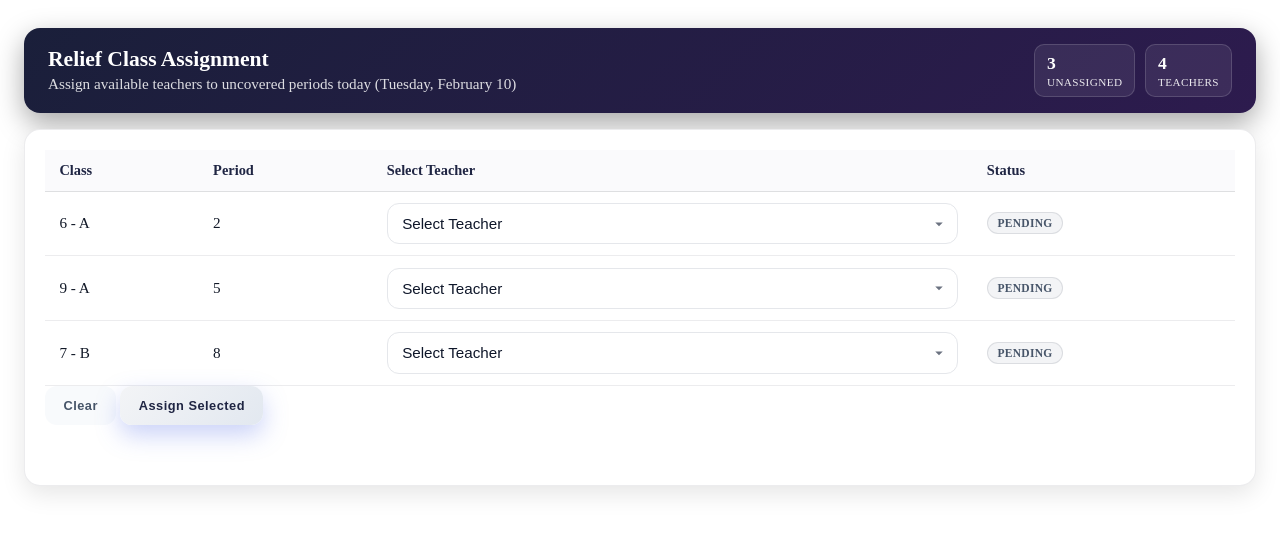
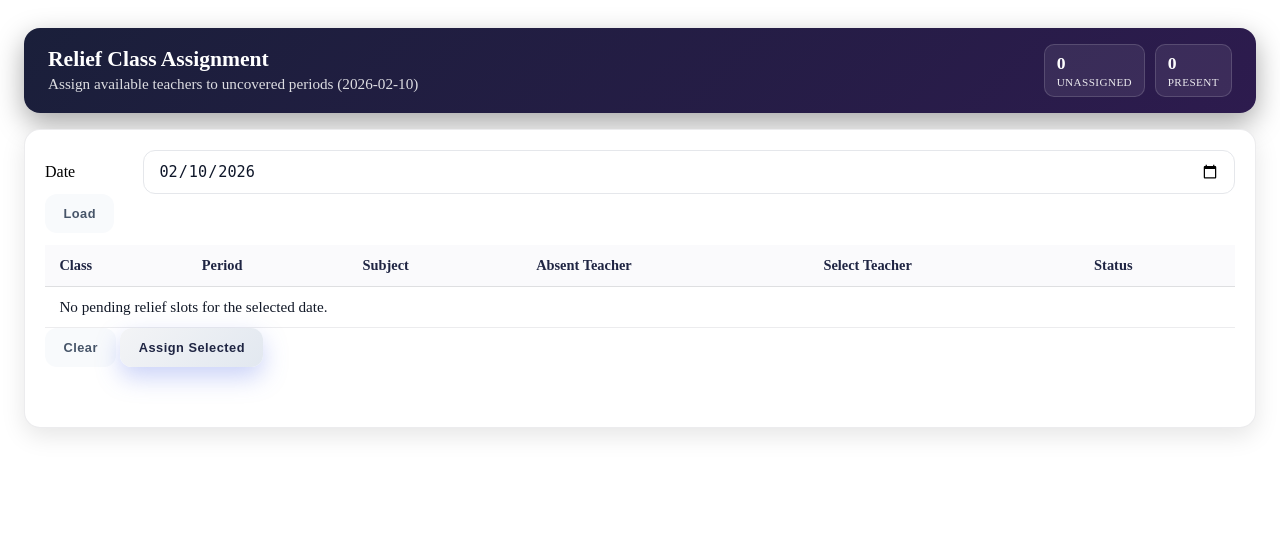
Before and after one commit to Kalana2/Iskole, a PHP site: page /app/Views/admin/relief.php in a window 1280 px wide. Shown: the top 533 px of the page. Run offline with PHP 8.4, Linux system fonts and the light colour scheme.

Commit message:
Relief 001

```diff
--- a/app/Views/templates/reliefManagement.php
+++ b/app/Views/templates/reliefManagement.php
@@ -1,21 +1,57 @@
 <?php
-// Modern Relief Management Assignment Section
-// Expecting $pendingRelief (array of [class, period]) and $teachers (array of id=>name)
-// Provide sample data if not passed from controller.
-if (!isset($pendingRelief)) {
-    $pendingRelief = [
-        ['class' => '6 - A', 'period' => 2],
-        ['class' => '9 - A', 'period' => 5],
-        ['class' => '7 - B', 'period' => 8],
-    ];
+// Relief Management Assignment Section
+
+$selectedDate = $selectedDate ?? ($_GET['date'] ?? date('Y-m-d'));
+if (!preg_match('/^\d{4}-\d{2}-\d{2}$/', $selectedDate)) {
+  $selectedDate = date('Y-m-d');
 }
-if (!isset($teachers)) {
-    $teachers = [
-        'jinendra' => 'R K K Jinendra',
-        'senuru' => 'Senuru D S Senaweera',
-        'rasmsitha' => 'S K T Rasmsitha',
-        'ananda' => 'R S R G A A Ananda',
-    ];
+
+$pendingRelief = $pendingRelief ?? [];
+$presentTeacherCount = $presentTeacherCount ?? 0;
+$reliefError = $reliefError ?? null;
+
+// Demo mode: /admin?tab=Relief&demo=1
+$demoMode = isset($_GET['demo']) && (string)$_GET['demo'] === '1';
+if ($demoMode) {
+  $pendingRelief = [
+    [
+      'timetableID' => 101,
+      'absentTeacherID' => 12,
+      'dayID' => 1,
+      'periodID' => 2,
+      'classID' => 7,
+      'grade' => '10',
+      'section' => 'A',
+      'subjectID' => 3,
+      'subjectName' => 'Mathematics',
+      'absentTeacherName' => 'Mr. Perera',
+      'availableTeachers' => [
+        ['teacherID' => 21, 'teacherSubjectID' => 3, 'name' => 'Ms. Silva', 'subjectName' => 'Mathematics'],
+        ['teacherID' => 22, 'teacherSubjectID' => 3, 'name' => 'Mr. Fernando', 'subjectName' => 'Mathematics'],
+        ['teacherID' => 25, 'teacherSubjectID' => 5, 'name' => 'Ms. Jayasinghe', 'subjectName' => 'Science'],
+      ],
+    ],
+    [
+      'timetableID' => 102,
+      'absentTeacherID' => 18,
+      'dayID' => 1,
+      'periodID' => 5,
+      'classID' => 9,
+      'grade' => '8',
+      'section' => 'B',
+      'subjectID' => 6,
+      'subjectName' => 'English Language',
+      'absentTeacherName' => 'Ms. Kumari',
+      'availableTeachers' => [
+        ['teacherID' => 31, 'teacherSubjectID' => 6, 'name' => 'Mr. Dias', 'subjectName' => 'English Language'],
+        ['teacherID' => 33, 'teacherSubjectID' => 2, 'name' => 'Ms. Wickramasinghe', 'subjectName' => 'History'],
+        ['teacherID' => 34, 'teacherSubjectID' => 4, 'name' => 'Mr. Gunasekara', 'subjectName' => 'ICT'],
+      ],
+    ],
+  ];
+
+  $presentTeacherCount = 42;
+  $reliefError = null;
 }
 ?>
 <link rel="stylesheet" href="/css/reliefManagement/reliefManagement.css" />
@@ -23,14 +59,29 @@
   <header class="mgmt-header">
     <div class="title-wrap">
       <h2 id="relief-assign-title">Relief Class Assignment</h2>
-      <p class="subtitle">Assign available teachers to uncovered periods today (<?php echo date('l, F j'); ?>)</p>
+      <p class="subtitle">Assign available teachers to uncovered periods (<?php echo htmlspecialchars($selectedDate); ?>)</p>
     </div>
     <div class="relief-stats">
       <div class="relief-stat"><span class="relief-stat-val"><?php echo count($pendingRelief); ?></span><span class="relief-stat-label">Unassigned</span></div>
-      <div class="relief-stat"><span class="relief-stat-val"><?php echo count($teachers); ?></span><span class="relief-stat-label">Teachers</span></div>
+      <div class="relief-stat"><span class="relief-stat-val"><?php echo (int)$presentTeacherCount; ?></span><span class="relief-stat-label">Present</span></div>
     </div>
   </header>
   <div class="card">
+    <form method="get" class="relief-form" style="margin-bottom: 12px;">
+      <input type="hidden" name="tab" value="Relief" />
+      <div class="form-actions" style="justify-content: flex-start; gap: 12px;">
+        <label style="display:flex; align-items:center; gap:8px;">
+          <span style="min-width: 90px;">Date</span>
+          <input class="input" type="date" name="date" value="<?php echo htmlspecialchars($selectedDate); ?>" />
+        </label>
+        <button type="submit" class="btn btn-ghost">Load</button>
+      </div>
+    </form>
+
+    <?php if ($reliefError): ?>
+      <div class="assign-log" aria-live="polite"><?php echo htmlspecialchars($reliefError); ?></div>
+    <?php endif; ?>
+
     <form id="reliefAssignForm" class="relief-form">
       <div class="table-wrap">
         <table class="table" aria-describedby="relief-assign-title">
@@ -38,24 +89,74 @@
             <tr class="table-row">
               <th class="table-head">Class</th>
               <th class="table-head">Period</th>
+              <th class="table-head">Subject</th>
+              <th class="table-head">Absent Teacher</th>
               <th class="table-head">Select Teacher</th>
               <th class="table-head">Status</th>
             </tr>
           </thead>
           <tbody>
+            <?php if (empty($pendingRelief)): ?>
+              <tr class="table-row">
+                <td class="table-data" colspan="6">No pending relief slots for the selected date.</td>
+              </tr>
+            <?php endif; ?>
+
             <?php foreach ($pendingRelief as $idx => $row): ?>
-              <tr data-row-index="<?php echo $idx; ?>" class="table-row relief-row">
-                <td class="table-data" data-col="class"><?php echo htmlspecialchars($row['class']); ?></td>
-                <td class="table-data" data-col="period"><?php echo htmlspecialchars($row['period']); ?></td>
+              <?php
+                $classLabel = trim((string)($row['grade'] ?? '')) !== ''
+                  ? ((string)$row['grade'] . ' - ' . (string)($row['section'] ?? ''))
+                  : (string)($row['classID'] ?? '');
+                $available = $row['availableTeachers'] ?? [];
+                $slotSubjectId = (int)($row['subjectID'] ?? 0);
+                $sameSubject = [];
+                $otherSubject = [];
+                foreach ($available as $t) {
+                  $tSubject = (int)($t['teacherSubjectID'] ?? 0);
+                  if ($slotSubjectId > 0 && $tSubject === $slotSubjectId) {
+                    $sameSubject[] = $t;
+                  } else {
+                    $otherSubject[] = $t;
+                  }
+                }
+              ?>
+              <tr
+                data-row-index="<?php echo $idx; ?>"
+                data-timetable-id="<?php echo (int)$row['timetableID']; ?>"
+                data-day-id="<?php echo (int)$row['dayID']; ?>"
+                data-period-id="<?php echo (int)$row['periodID']; ?>"
+                class="table-row relief-row"
+              >
+                <td class="table-data" data-col="class"><?php echo htmlspecialchars($classLabel); ?></td>
+                <td class="table-data" data-col="period"><?php echo htmlspecialchars((string)$row['periodID']); ?></td>
+                <td class="table-data" data-col="subject"><?php echo htmlspecialchars((string)($row['subjectName'] ?? '')); ?></td>
+                <td class="table-data" data-col="absent"><?php echo htmlspecialchars((string)($row['absentTeacherName'] ?? '')); ?></td>
                 <td class="table-data" data-col="teacher">
-                  <select name="assignment[<?php echo $idx; ?>][teacher]" class="input input--select teacher-select" aria-label="Select teacher for period <?php echo htmlspecialchars($row['period']); ?> class <?php echo htmlspecialchars($row['class']); ?>">
-                    <option value="" selected disabled>Select Teacher</option>
-                    <?php foreach ($teachers as $tid => $tname): ?>
-                      <option value="<?php echo htmlspecialchars($tid); ?>"><?php echo htmlspecialchars($tname); ?></option>
-                    <?php endforeach; ?>
-                  </select>
-                  <input type="hidden" name="assignment[<?php echo $idx; ?>][class]" value="<?php echo htmlspecialchars($row['class']); ?>" />
-                  <input type="hidden" name="assignment[<?php echo $idx; ?>][period]" value="<?php echo htmlspecialchars($row['period']); ?>" />
+                  <div class="teacher-select-group">
+                    <div class="teacher-select-block">
+                      <div class="teacher-select-label">Same Subject (Free)</div>
+                      <select class="input input--select teacher-select teacher-select--same" aria-label="Select same-subject teacher for period <?php echo htmlspecialchars((string)$row['periodID']); ?> class <?php echo htmlspecialchars($classLabel); ?>" <?php echo empty($sameSubject) ? 'disabled' : ''; ?>>
+                        <option value="" selected><?php echo empty($sameSubject) ? 'No same-subject teachers' : 'Select Teacher'; ?></option>
+                        <?php foreach ($sameSubject as $t): ?>
+                          <option value="<?php echo (int)$t['teacherID']; ?>">
+                            <?php echo htmlspecialchars($t['name'] . (isset($t['subjectName']) && $t['subjectName'] ? ' (' . $t['subjectName'] . ')' : '')); ?>
+                          </option>
+                        <?php endforeach; ?>
+                      </select>
+                    </div>
+
+                    <div class="teacher-select-block">
+                      <div class="teacher-select-label">Other Free Teachers</div>
+                      <select class="input input--select teacher-select teacher-select--other" aria-label="Select other free teacher for period <?php echo htmlspecialchars((string)$row['periodID']); ?> class <?php echo htmlspecialchars($classLabel); ?>" <?php echo empty($otherSubject) ? 'disabled' : ''; ?>>
+                        <option value="" selected><?php echo empty($otherSubject) ? 'No other free teachers' : 'Select Teacher'; ?></option>
+                        <?php foreach ($otherSubject as $t): ?>
+                          <option value="<?php echo (int)$t['teacherID']; ?>">
+                            <?php echo htmlspecialchars($t['name'] . (isset($t['subjectName']) && $t['subjectName'] ? ' (' . $t['subjectName'] . ')' : '')); ?>
+                          </option>
+                        <?php endforeach; ?>
+                      </select>
+                    </div>
+                  </div>
                 </td>
                 <td class="table-data status-cell" data-col="status"><span class="status-badge pending">Pending</span></td>
               </tr>
@@ -76,15 +177,28 @@
 (function(){
   const form = document.getElementById('reliefAssignForm');
   const logEl = document.getElementById('assignLog');
+  const selectedDate = <?php echo json_encode($selectedDate); ?>;
   function updateStatus(rowEl, status, cls){
     const badge = rowEl.querySelector('.status-badge');
     badge.textContent = status;
     badge.className = 'status-badge ' + cls;
   }
-  form.querySelectorAll('.teacher-select').forEach(sel => {
+  form.querySelectorAll('.teacher-select--same, .teacher-select--other').forEach(sel => {
     sel.addEventListener('change', e => {
       const row = e.target.closest('tr');
-      if (e.target.value) {
+      const cell = e.target.closest('td');
+      const sameSel = cell ? cell.querySelector('.teacher-select--same') : null;
+      const otherSel = cell ? cell.querySelector('.teacher-select--other') : null;
+
+      if (e.target.classList.contains('teacher-select--same') && otherSel) {
+        otherSel.value = '';
+      }
+      if (e.target.classList.contains('teacher-select--other') && sameSel) {
+        sameSel.value = '';
+      }
+
+      const selected = (sameSel && sameSel.value) || (otherSel && otherSel.value);
+      if (selected) {
         updateStatus(row, 'Ready', 'ready');
       } else {
         updateStatus(row, 'Pending', 'pending');
@@ -92,7 +206,7 @@
     });
   });
   document.getElementById('clearSelections').addEventListener('click', () => {
-    form.querySelectorAll('.teacher-select').forEach(sel => { sel.value = ''; });
+    form.querySelectorAll('.teacher-select--same, .teacher-select--other').forEach(sel => { sel.value = ''; });
     form.querySelectorAll('tr.relief-row').forEach(r => updateStatus(r, 'Pending', 'pending'));
     logEl.textContent = 'Selections cleared.';
   });
@@ -100,12 +214,16 @@
     e.preventDefault();
     const data = [];
     form.querySelectorAll('tr.relief-row').forEach(r => {
-      const teacherSel = r.querySelector('.teacher-select');
-      if (teacherSel.value) {
+      const sameSel = r.querySelector('.teacher-select--same');
+      const otherSel = r.querySelector('.teacher-select--other');
+      const teacherId = Number((sameSel && sameSel.value) || (otherSel && otherSel.value) || 0);
+      if (teacherId) {
         data.push({
-          class: r.querySelector('input[name$="[class]"]').value,
-          period: r.querySelector('input[name$="[period]"]').value,
-          teacher: teacherSel.value
+          timetableID: Number(r.dataset.timetableId),
+          dayID: Number(r.dataset.dayId),
+          periodID: Number(r.dataset.periodId),
+          reliefTeacherID: teacherId,
+          reliefDate: selectedDate
         });
       }
     });
@@ -113,16 +231,21 @@
       logEl.textContent = 'No assignments selected.';
       return;
     }
-    // Placeholder AJAX request
-    fetch('/teacher/relief/assign', {
+    fetch('/relief/assign', {
       method: 'POST',
       headers: {'Content-Type': 'application/json'},
       body: JSON.stringify({assignments: data})
     }).then(r => r.ok ? r.json() : Promise.reject()).then(resp => {
-      logEl.textContent = 'Assignments saved successfully.';
+      if (!resp || !resp.success) {
+        logEl.textContent = 'Failed to save assignments.';
+        return;
+      }
+      logEl.textContent = `Assignments saved: ${resp.saved || 0}.`;
       form.querySelectorAll('tr.relief-row').forEach(r => {
-        const sel = r.querySelector('.teacher-select');
-        if (sel.value) updateStatus(r, 'Assigned', 'assigned');
+        const sameSel = r.querySelector('.teacher-select--same');
+        const otherSel = r.querySelector('.teacher-select--other');
+        const teacherId = Number((sameSel && sameSel.value) || (otherSel && otherSel.value) || 0);
+        if (teacherId) updateStatus(r, 'Assigned', 'assigned');
       });
     }).catch(() => { logEl.textContent = 'Failed to save assignments.'; });
   });
```
